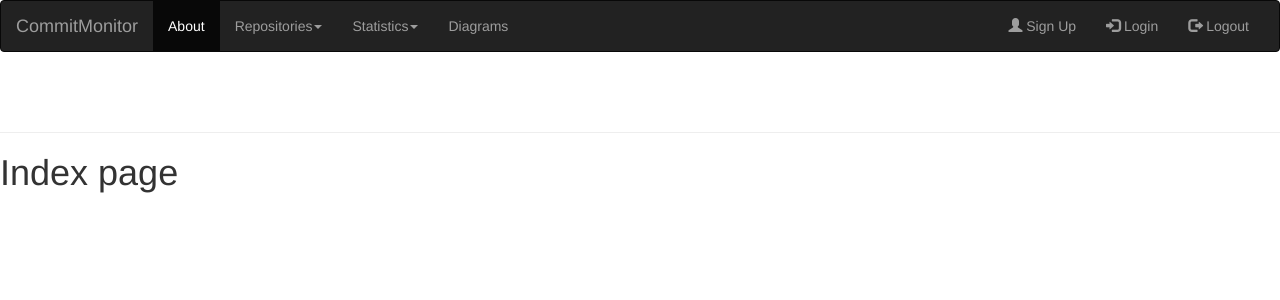
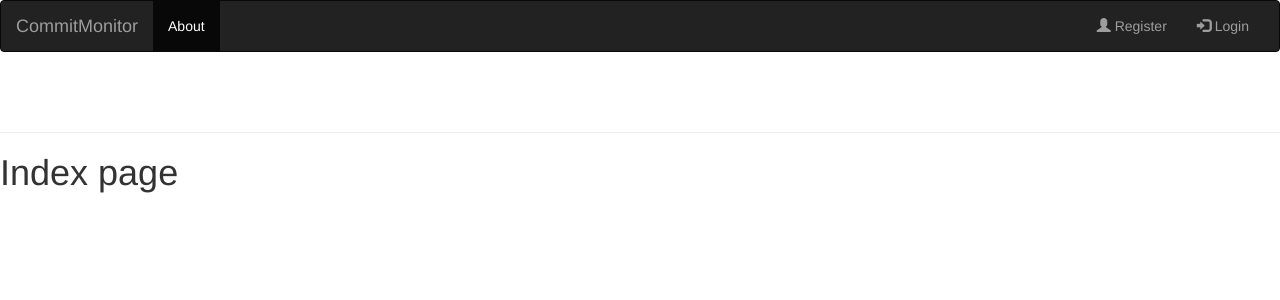
Before and after one commit to mozola/CommitMonitor, a Flask app: page / in a window 1280 px wide. Shown: the top 300 px of the page. Run offline with Flask 2, Linux system fonts and the light colour scheme; some libraries are stand-ins or nearby versions.

Commit message:
Implement navbar

```diff
--- a/src/commit_monitor/templates/base/base.html
+++ b/src/commit_monitor/templates/base/base.html
@@ -2,11 +2,8 @@
 
 <head>
   <title>{% block title %}{% endblock %}</title>
-    <!-- Latest compiled and minified CSS -->
   <link rel="stylesheet" href="https://maxcdn.bootstrapcdn.com/bootstrap/3.3.7/css/bootstrap.min.css">
-    <!-- jQuery library -->
   <script src="https://ajax.googleapis.com/ajax/libs/jquery/3.3.1/jquery.min.js"></script>
-    <!-- Latest compiled JavaScript -->
   <script src="https://maxcdn.bootstrapcdn.com/bootstrap/3.3.7/js/bootstrap.min.js"></script>
 </head>
 
@@ -25,7 +22,6 @@
 </style>
 
 <body>
-
   <nav class="navbar navbar-inverse">
     <div class="container-fluid">
       <div class="navbar-header">
@@ -39,28 +35,42 @@
       <div class="collapse navbar-collapse" id="myNavbar">
         <ul class="nav navbar-nav">
           <li class="active"><a href="#">About</a></li>
+          {% if session['username']%}
             <li class="dropdown">
               <a class="dropdown-toggle" data-toggle="dropdown" href="#">Repositories<span class="caret"></span></a>
               <ul class="dropdown-menu">
                 <li><a href="/repository/add">Add new</a></li>
-                              <li><a href="#">Modify</a></li>
+                <li><a href="'/repository/modify'">Modify</a></li>
                 <li><a href="/repository/subscribed">Subscribed</a></li>
               </ul>
             </li>
             <li class="dropdown">
               <a class="dropdown-toggle" data-toggle="dropdown" href="#">Statistics<span class="caret"></span></a>
               <ul class="dropdown-menu">
-                          <li><a href="#">User</a></li>
-                          <li><a href="/repository/commits">Projects</a></li>
-                          <li><a href="#">Users</a></li>
+                <li><a href="/statistics/user">User</a></li>
+                <li><a href="/statistics/projects">Projects</a></li>
+                <li><a href="/statistics/projects">Team</a></li>
+                <li><a href="/statistics/projects">Rewerts</a></li>
               </ul>
             </li>
-                      <li><a href="#">Diagrams</a></li>
+            <li class="dropdown">
+              <a class="dropdown-toggle" data-toggle="dropdown" href="#">Diagrams<span class="caret"></span></a>
+              <ul class="dropdown-menu">
+                <li><a href="/diagrams/projects">Projects</a></li>
+                <li><a href="/diagrams/activity">Activity</a></li>
+                <li><a href="/diagrams/team">Team</a></li>
+                <li><a href="/diagrams/rewerts">Rewerts</a></li>
+              </ul>
+            </li>
+          {% endif %}
         </ul>
         <ul class="nav navbar-nav navbar-right">
-                      <li><a href="#"><span class="glyphicon glyphicon-user"></span> Sign Up</a></li>
-                      <li><a href="/login"><span class="glyphicon glyphicon-log-in"></span> Login</a></li>
-                      <li><a href="/logout"><span class="glyphicon glyphicon-log-out"></span> Logout</a></li>
+          {% if session['username']%}
+            <li><a href="/auth/logout"><span class="glyphicon glyphicon-log-out"></span> Logout</a></li>
+          {% else %}
+            <li><a href="/auth/register"><span class="glyphicon glyphicon-user"></span> Register</a></li>
+            <li><a href="/auth/login"><span class="glyphicon glyphicon-log-in"></span> Login</a></li>
+          {% endif %}
         </ul>
       </div>
     </div>
--- /dev/null
+++ b/src/commit_monitor/templates/repository/modify.html
@@ -0,0 +1,6 @@
+{% extends "base/base.html" %}
+{% block title%}Display{% endblock %}
+{% block body %}
+
+
+{% endblock %}
--- /dev/null
+++ b/src/commit_monitor/templates/statistics/another_users.html
@@ -0,0 +1,6 @@
+{% extends "base/base.html" %}
+{% block title%}CommitMonitor{% endblock %}
+{% block body %}
+<h1>Index page</h1>
+
+{% endblock %}
--- /dev/null
+++ b/src/commit_monitor/templates/statistics/projects.html
@@ -0,0 +1,6 @@
+{% extends "base/base.html" %}
+{% block title%}CommitMonitor{% endblock %}
+{% block body %}
+<h1>Index page</h1>
+
+{% endblock %}
--- /dev/null
+++ b/src/commit_monitor/templates/statistics/user.html
@@ -0,0 +1,6 @@
+{% extends "base/base.html" %}
+{% block title%}CommitMonitor{% endblock %}
+{% block body %}
+<h1>Index page</h1>
+
+{% endblock %}
--- a/src/commit_monitor/views.py
+++ b/src/commit_monitor/views.py
@@ -37,7 +37,7 @@ def index():
     return render_template('base/index.html')
 
 
-@app.route('/login', methods=['POST', 'GET'])
+@app.route('/auth/login', methods=['POST', 'GET'])
 def login():
     """
         View to login user and setup session
@@ -51,7 +51,7 @@ def login():
     return render_template('auth/login.html')
 
 
-@app.route('/logout')
+@app.route('/auth/logout')
 def logout():
     """
         Logout user and remove him from session
@@ -60,7 +60,7 @@ def logout():
     return render_template('auth/logout.html')
 
 
-@app.route('/register')
+@app.route('/auth/register')
 def register():
     return render_template('auth/register.html')
 
@@ -83,13 +83,15 @@ def subscribed():
     return render_template('repository/subscribed.html',
                            repositories = all_repositories._container)
 
-
-@app.errorhandler(404)
-def page_not_found(e):
-    return render_template('errors/404.html'), 404
-
+@app.route('/repository/modify')
+def modify():
+    return render_template('repository/modify.html')
 
 @app.route('/repository/commits')
 def commits():
     return render_template('repository/commits.html',
                            repositories = all_repositories._container)
+
+@app.errorhandler(404)
+def page_not_found(e):
+    return render_template('errors/404.html'), 404
```
Also changed, not shown: src/commit_monitor/templates/repository/display.html (deleted, +0 -12 lines). Lines whose indentation alone changed are shown as unchanged.
